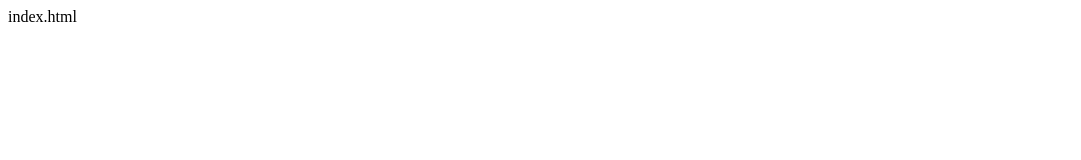
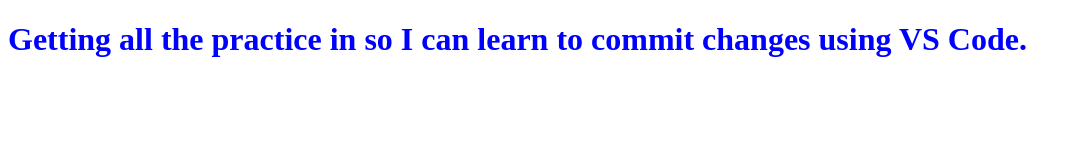
Before and after one commit to AuroraBrune/firstrepo, a plain HTML site: page index.html in a window 1280 px wide. Shown: the whole page, without its empty margins (0-1081 px from the left). Drawn offline with Linux system fonts and the light colour scheme.

Commit message:
"Making changes to project to practice vscode."

```diff
--- a/index.html
+++ b/index.html
@@ -1,12 +1,14 @@
-index.html
+
 <!DOCTYPE html>
 <html lang="en">
 <head>
     <meta charset="UTF-8">
     <meta name="viewport" content="width=device-width, initial-scale=1.0">
     <title>MY First Branch</title>
+    <link rel="stylesheet" href="style.css">
 </head>
 <body>
-
+   <h1>Getting all the practice in so I can learn to commit changes using VS Code.
+   </h1>
 </body>
 </html>
--- a/style.css
+++ b/style.css
@@ -0,0 +1,3 @@
+h1 {
+    color: blue;
+}
```
Also changed, not shown: 1 other file.
